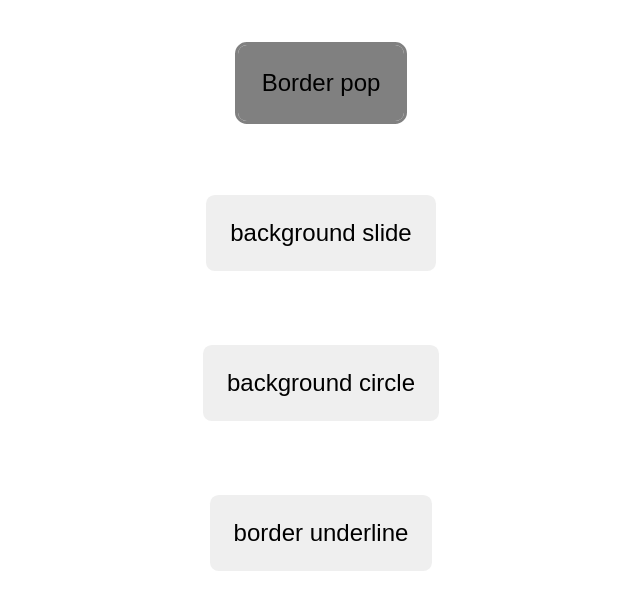
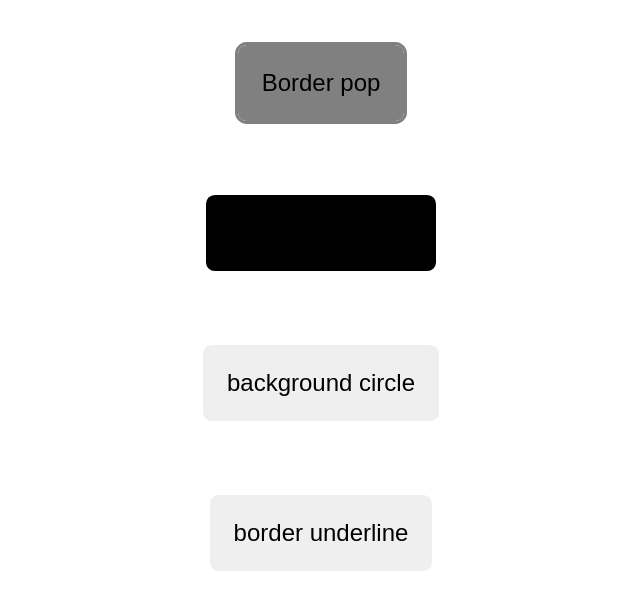
Before and after one commit to burak-odabasi/css_hoveranimations, a plain HTML site: page index.html in a window 1280 px wide. Shown: the whole page, without its empty margins (319-959 px from the left). Drawn offline with Linux system fonts and the light colour scheme.

Commit message:
2nd button start

```diff
--- a/style.css
+++ b/style.css
@@ -21,3 +21,7 @@ button {
 .btn-border-pop:hover {
   outline-offset: 10px;
 }
+
+.btn-background-slide {
+  background: #000;
+}
```
